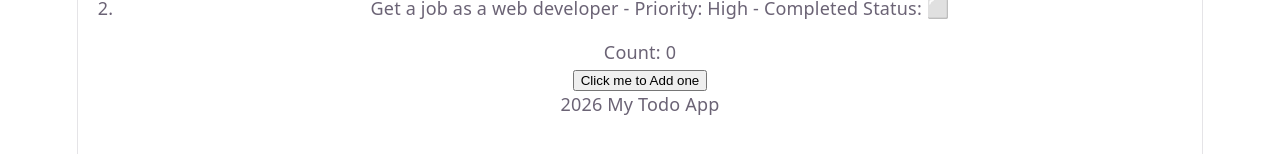
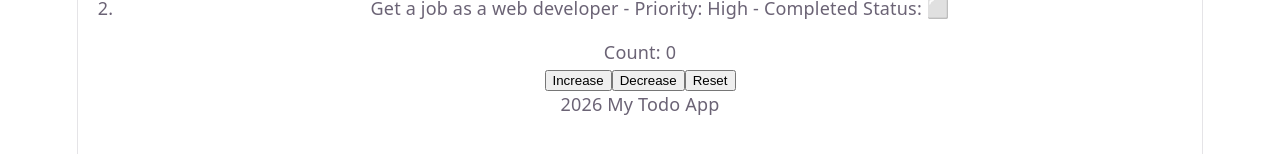
Before and after one commit to tremain-labs/react-todo-app, a React (Vite) app: page / in a window 1280 px wide. Shown: the part 372-526 px from the top of the page. Built offline with nearby package versions, Linux system fonts and the light colour scheme.

Commit message:
Added a decrease and reset button to the count component.

```diff
--- a/src/count.jsx
+++ b/src/count.jsx
@@ -5,7 +5,9 @@
         return(
         <>
              <p>Count: {count}</p>
-             <button onClick={() => setCount(count + 1)}>Click me to Add one</button>
+            <button onClick={() => setCount(count + 1)}>Increase</button>
+            <button onClick={() => setCount(count - 1)}>Decrease</button>
+            <button onClick={() => setCount(0)}>Reset</button>
         </>
         )
 
```
